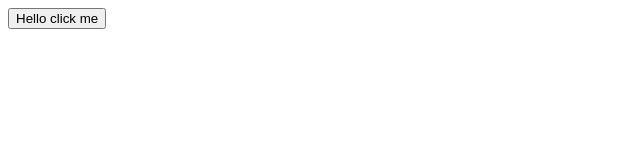
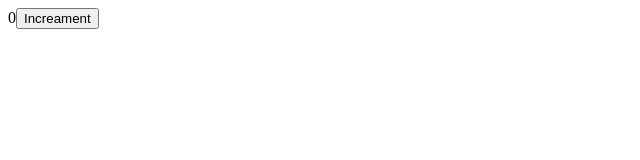
Before and after one commit to amanmishra75way/typescript, a React (Vite) app: page / in a window 1280 px wide. Shown: the top 160 px of the page, without its empty margins (0-640 px from the left). Built offline with nearby package versions, Linux system fonts and the light colour scheme.

Commit message:
Implicit type declartion in usestate

```diff
--- a/src/App.tsx
+++ b/src/App.tsx
@@ -8,7 +8,7 @@ function App() {
 
   return (
     <>
-      <Component text={"Hello click me"} onClick={() => alert("Hello world")} />
+      <Component text={"Increament"} />
     </>
   );
 }
--- a/src/Component.tsx
+++ b/src/Component.tsx
@@ -1,17 +1,16 @@
-import React from "react";
+import React, { useState } from "react";
 
 interface Component {
   text: string;
   onClick?: () => void; // adding this question mark will make the fn optional to use
 }
-//creating our own type
-type prop = { text: string; num: number };
 
-const Component: React.FC<prop> = (prop) => {
+const Component: React.FC<Component> = (prop) => {
+  const [num, setnum] = useState(0);
   return (
     <div>
-      {/* <button onClick={prop.onClick}>{prop.text}</button> */}
-      <button>{prop.text}</button>
+      {num}
+      <button onClick={() => setnum(num + 1)}>{prop.text}</button>
     </div>
   );
 };
```
